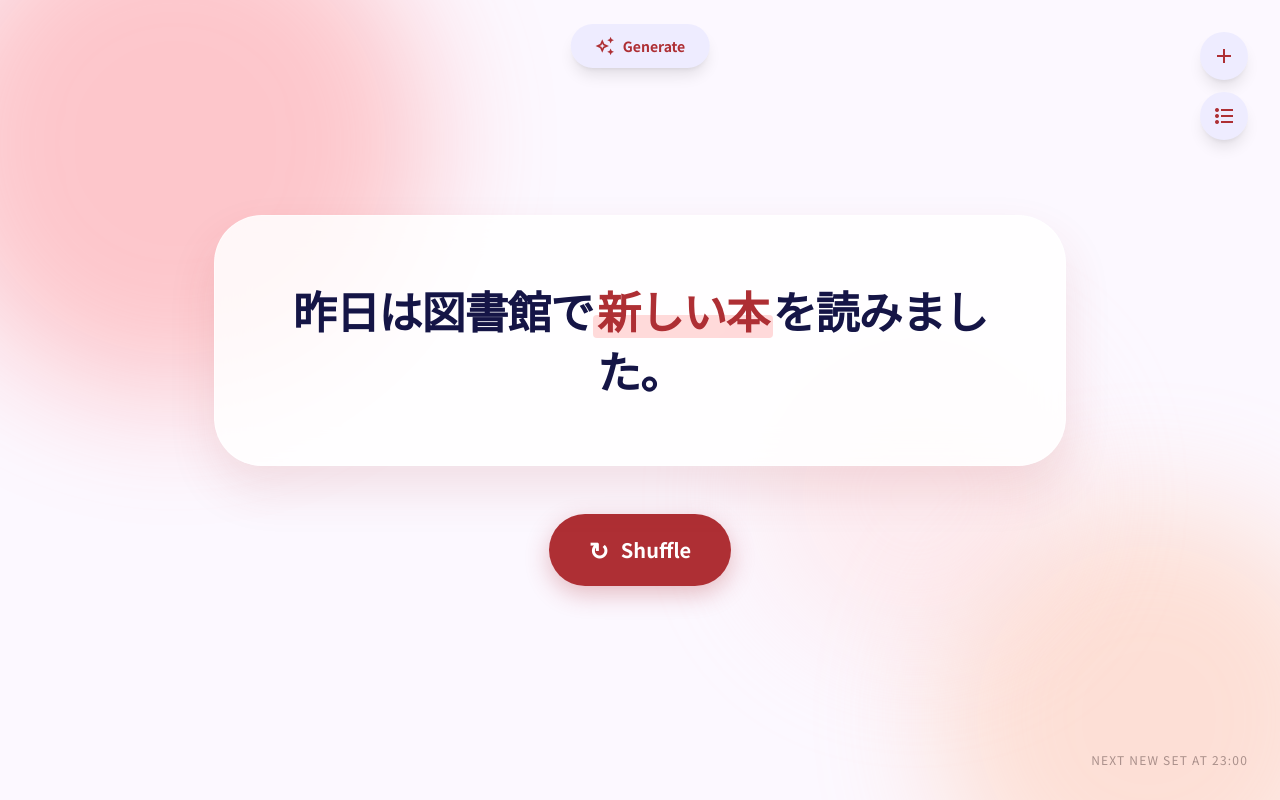
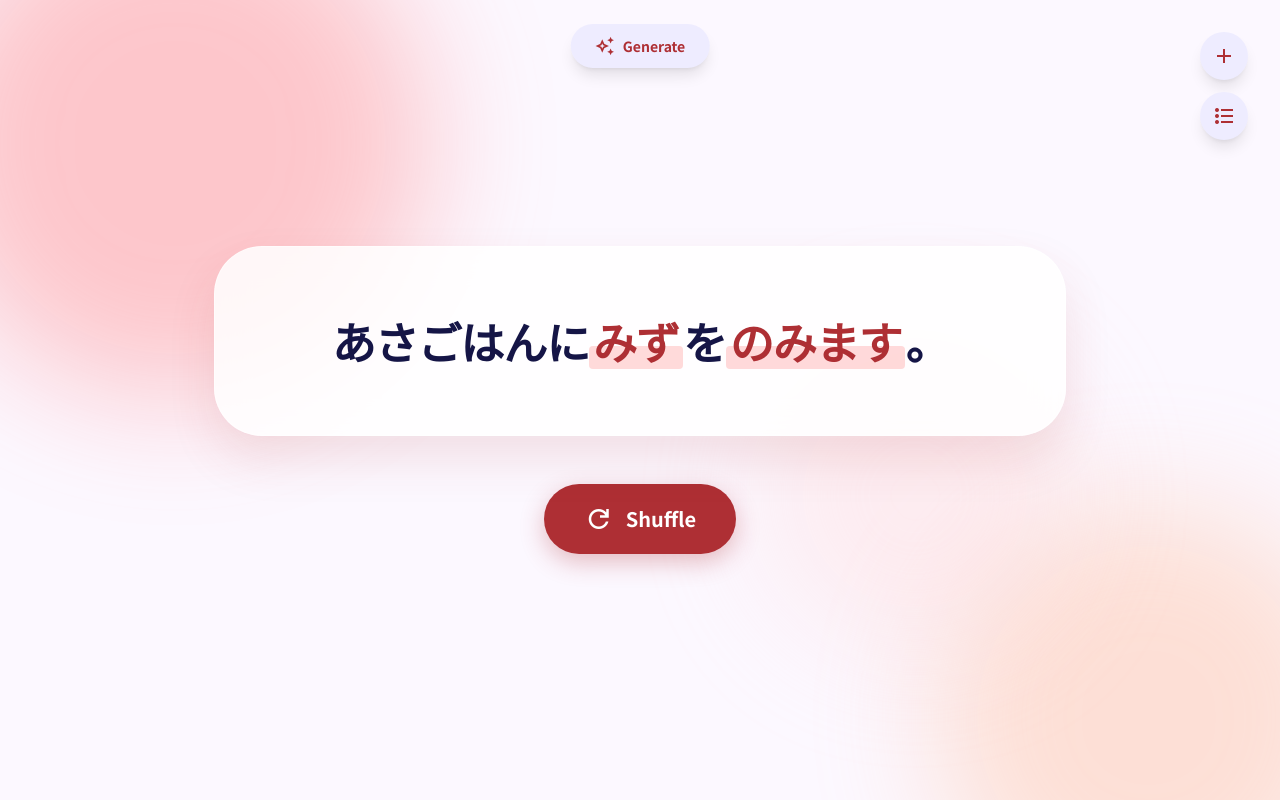
Before and after one commit to bertramrayhan/kotoba-flow, a website built with Vite: page index.html in a window 1280 px wide. Built offline with nearby package versions, Linux system fonts and the light colour scheme; no server answers.

Commit message:
- menyiapkan sample sentences agar tidak kosong sebelum input pengguna ada - menampilkan hasil generate sentence ke card text

```diff
--- a/index.html
+++ b/index.html
@@ -156,14 +156,13 @@
       id="shuffleBtn"
       class="hover-bounce flex items-center gap-3 px-10 py-5 bg-primary text-on-primary rounded-full text-xl font-bold shadow-[0_8px_24px_rgba(174,47,52,0.3)] transition-transform active:scale-90"
     >
-      <span id="shuffleIcon" class="text-2xl inline-block transition-transform duration-500">&#8635;</span>
+      <span id="shuffleIcon" class="material-symbols-outlined text-[30px]">refresh</span>
       <span>Shuffle</span>
     </button>
   </main>
 
-  <div class="fixed bottom-8 right-8 z-50 text-xs tracking-widest uppercase text-on-surface-variant opacity-50">
-    Next new set at 23:00
-  </div>
+  <!-- Toast container -->
+  <div id="toastContainer" class="fixed top-6 left-1/2 -translate-x-1/2 z-[200] flex flex-col items-center gap-2 pointer-events-none"></div>
 
   <script type="module" src="/src/main.js"></script>
 </body>
--- a/src/ai.js
+++ b/src/ai.js
@@ -2,7 +2,7 @@ import { GoogleGenAI } from "@google/genai";
 
 const ai = new GoogleGenAI({ apiKey: import.meta.env.VITE_API_KEY });
 
-const BATCH_SIZE = 5;
+const BATCH_SIZE = 20;
 
 export async function getGeneratedSentencesList(wordsList, generateBtn) {
 const prompt = `
--- a/src/main.js
+++ b/src/main.js
@@ -1,52 +1,54 @@
 import { handleAddWordForm, handleAddWordModal } from "./addWord";
 import { getGeneratedSentencesList } from "./ai";
 import { handleShowWordModal } from "./showWord";
-
-const sentences = [
-  {
-    html: '昨日は図書館で<span class="sentence-highlight text-primary">新しい本</span>を読みました。',
-  },
-  {
-    html: '朝ごはんに<span class="sentence-highlight text-primary">水</span>を飲みます。',
-  },
-  {
-    html: '友達と<span class="sentence-highlight text-primary">映画</span>を見ました。',
-  },
-  {
-    html: '毎日<span class="sentence-highlight text-primary">日本語</span>を勉強します。',
-  }
-];
+import { sampleSentences } from "./sampleSentences";
 
 const card = document.getElementById("card");
 const sentenceText = document.getElementById("sentenceText");
 const shuffleBtn = document.getElementById("shuffleBtn");
 const shuffleIcon = document.getElementById("shuffleIcon");
 
+function setCardSentence() {
+  let sentence = current.japanese;
+  const targetWords = current.targetWords;
+
+  targetWords.forEach(word => {
+    const regex = new RegExp(word, 'g');
+    sentence = sentence.replace(regex, `<span class="sentence-highlight text-primary">${word}</span>`);
+  });
+
+  sentenceText.innerHTML = sentence;
+}
+
 function getRandomSentence(exclude) {
+  const chosenSentencesList = JSON.parse(localStorage.getItem('sentences')) || sampleSentences;
+
   let pick;
   do {
-    pick = sentences[Math.floor(Math.random() * sentences.length)];
-  } while (sentences.length > 1 && pick === exclude);
+    pick = chosenSentencesList[Math.floor(Math.random() * chosenSentencesList.length)];
+  } while (chosenSentencesList.length > 1 && pick.japanese === (exclude ? exclude.japanese : null));
+  console.log(pick);
   return pick;
 }
 
-let current = sentences[0];
+let current = getRandomSentence('ありがとう');
+setCardSentence();
 
 shuffleBtn.addEventListener("click", () => {
   card.style.transform = "scale(0.95) translateY(10px)";
   card.style.opacity = "0.5";
-  shuffleIcon.style.transform = "rotate(180deg)";
+  shuffleIcon.classList.add('animate-spin');
 
   setTimeout(() => {
     current = getRandomSentence(current);
-    sentenceText.innerHTML = current.html;
+    setCardSentence();
 
     card.style.transform = "scale(1) translateY(0)";
     card.style.opacity = "1";
   }, 250);
 
   setTimeout(() => {
-    shuffleIcon.style.transform = "rotate(0deg)";
+    shuffleIcon.classList.remove('animate-spin');
   }, 600);
 });
 
--- /dev/null
+++ b/src/sampleSentences.js
@@ -0,0 +1,22 @@
+export const sampleSentences = [
+  {
+    japanese: "あさごはんにみずをのみます。",
+    targetWords: ["みず", "のみます"]
+  },
+  {
+    japanese: "ともだちとがっこうへいきます。",
+    targetWords: ["ともだち", "がっこう"]
+  },
+  {
+    japanese: "としょかんであたらしいほんをよみます。",
+    targetWords: ["としょかん", "よみます"]
+  },
+  {
+    japanese: "まいにちうちでごはんをつくります。",
+    targetWords: ["うち", "つくります"]
+  },
+  {
+    japanese: "おおきいいえをかいました。",
+    targetWords: ["おおきい", "かいました"]
+  }
+];
```
